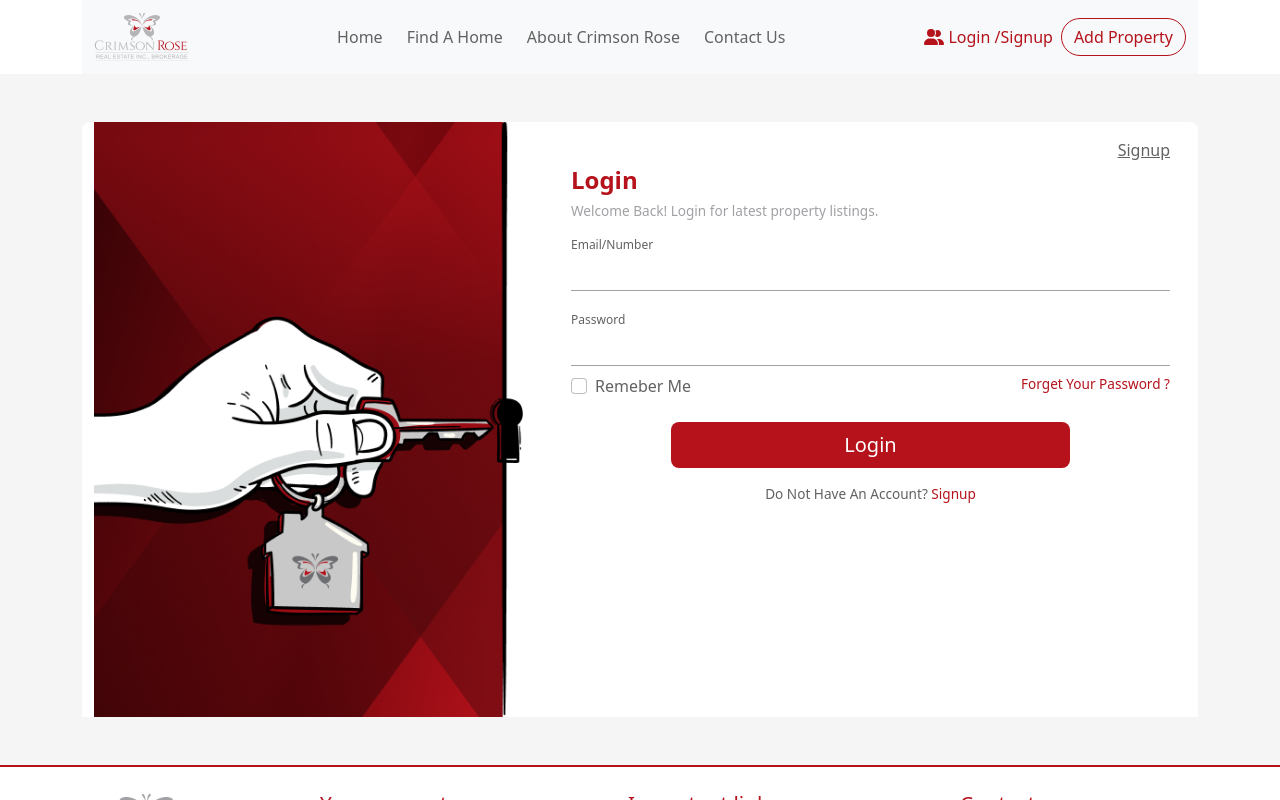
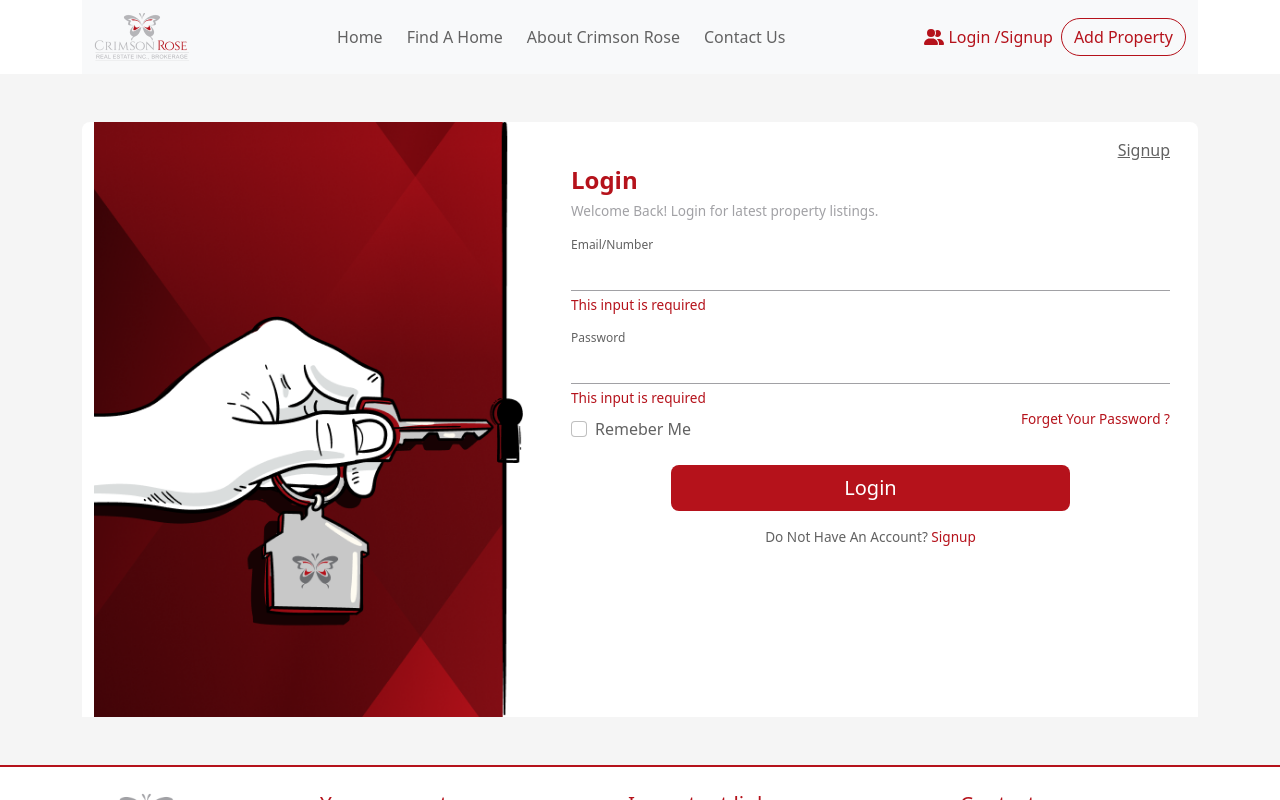
Before and after one commit to Totiratech/MLSFront, a Vue app: page /login in a window 1280 px wide. Both pictures are taken after a click on the button "Login". Shown: the top 800 px of the page. Built offline with nearby package versions, Linux system fonts and the light colour scheme; no server answers; what @morioh/v-lightbox would draw is missing.

Commit message:
finish-login-fn

```diff
--- a/src/main.js
+++ b/src/main.js
@@ -5,9 +5,7 @@ import store from "./store";
 import "bootstrap";
 import "bootstrap/dist/css/bootstrap.min.css";
 import axios from "axios";
-import Vuelidate from 'vuelidate'
-Vue.use(Vuelidate)
-    /* import the fontawesome core */
+/* import the fontawesome core */
 import { library } from '@fortawesome/fontawesome-svg-core'
 /* import font awesome icon component */
 import { FontAwesomeIcon } from '@fortawesome/vue-fontawesome'
--- a/src/views/Auth/Login.vue
+++ b/src/views/Auth/Login.vue
@@ -37,25 +37,43 @@
                           <div class="row">
                             <div class="col-md-12">
                               <div class="user-box">
-                                <input type="email" v-model="email" />
+                                <input
+                                  type="email"
+                                  class="mb-1"
+                                  v-model="$v.email.$model"
+                                />
                                 <label class="capitalize mid_grey">
                                   Email/Number</label
                                 >
                               </div>
+                              <p
+                                v-if="$v.email.$error"
+                                class="main_color small_font mb-0"
+                              >
+                                {{ this.required }}
+                              </p>
                             </div>
-                            <div class="col-md-12">
+                            <div class="col-md-12 mt-4">
                               <div class="user-box">
                                 <input
                                   type="text"
-                                  class="mb-2"
-                                  v-model="password"
+                                  class="mb-1"
+                                  v-model="$v.password.$model"
                                 />
                                 <label class="capitalize mid_grey">
                                   Password</label
                                 >
                               </div>
+                              <p
+                                v-if="$v.password.$error"
+                                class="main_color small_font mb-0"
+                              >
+                                {{ this.required }}
+                              </p>
                             </div>
-                            <div class="col-md-6 d-flex align-items-center">
+                            <div
+                              class="col-md-6 d-flex align-items-center mt-2"
+                            >
                               <input
                                 class="form-check-input mt-0"
                                 type="checkbox"
@@ -108,12 +126,25 @@
 </template>
 <script>
 import axios from "axios";
+import { validationMixin } from "vuelidate";
+import { required } from "vuelidate/lib/validators";
 export default {
+  mixins: [validationMixin],
   data() {
     return {
       email: "",
       password: "",
+      required: "This input is required",
     };
+  },
+  validations: {
+    email: {
+      required,
+    },
+
+    password: {
+      required,
+    },
   },
   methods: {
     // login fn
@@ -122,34 +153,20 @@ export default {
         email: this.email,
         password: this.password,
       };
-      // if (!this.v$.$error) {
+      // check validation
+      this.$v.$touch();
+      if (!this.$v.$error) {
         axios
           .post("https://test.crimsonrose.a2hosted.com/api/login", data, {})
           .then((response) => {
             console.log(response);
-          // localStorage.setItem("userToken", response.data.access_token);
-          // this.$store.dispatch("user", response.data.user);
+            localStorage.setItem("userToken", response.data.data.access_token);
             // window.location.href = "/";
-          // this.$router.push("/");
+          })
+          .catch((errors) => {
+            console.log(errors);
           });
-      // .catch((errors) => {
-      //   if (errors.response.data.errors) {
-      //     const Err = errors.response.data.errors;
-      //     for (const el in Err) {
-      //       Err[el].map((item) => {
-      //         this.$toast.error(item, {
-      //           position: "top-right",
-      //         });
-      //       });
-      //     }
-      //   } else {
-      //     const errMsg = errors.response.data.message;
-      //     this.$toast.error(errMsg, {
-      //       position: "top-right",
-      //     });
-      //   }
-      // });
-      // }
+      }
     },
   },
 };
```
Lines whose indentation alone changed are shown as unchanged.
